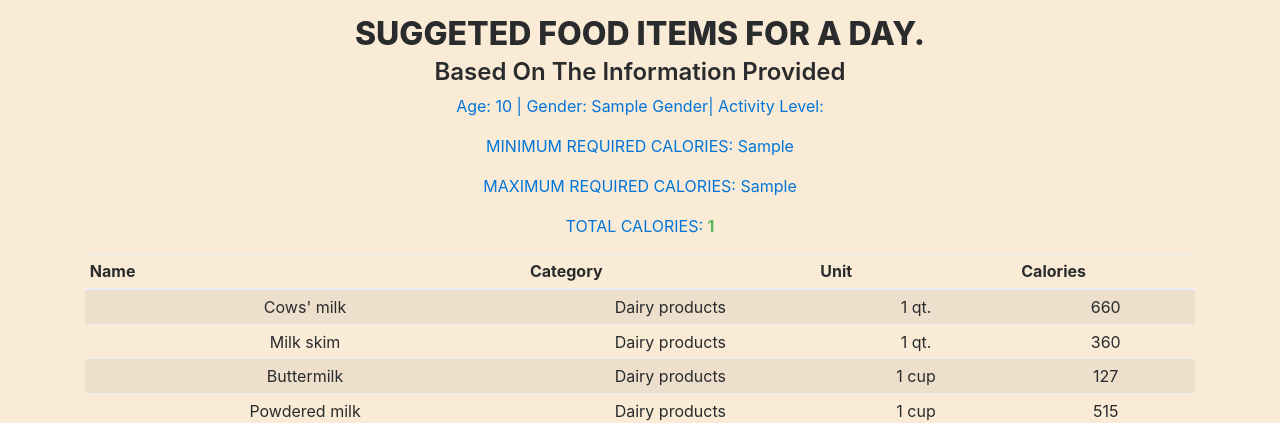
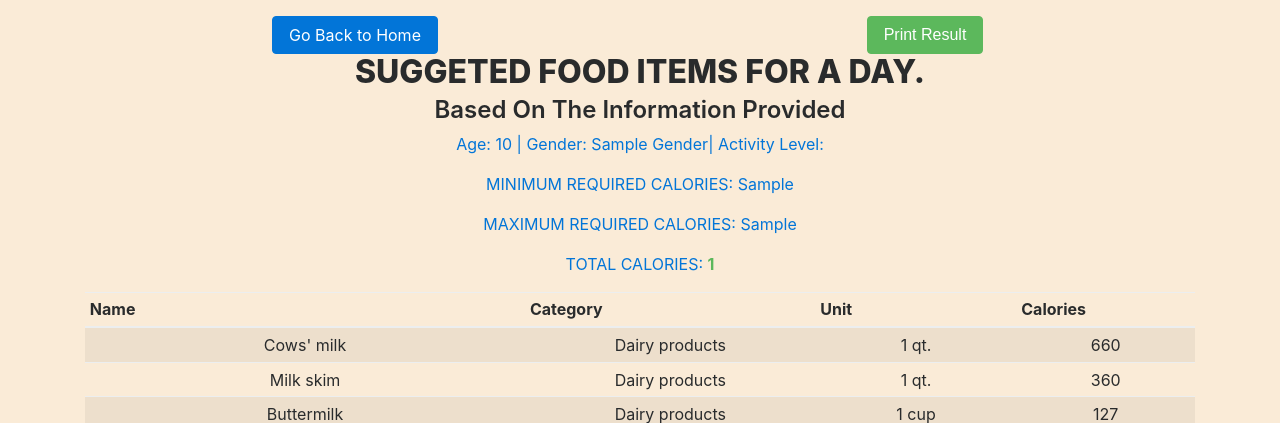
Before and after one commit to Ismail-muhammad123/expert_nutritionist_system, a Django app: template nutrition_schedule/templates/nutrition_schedule/result.html in a window 1280 px wide. Shown: the top 423 px of the page. Run offline with Django 3.2, Linux system fonts and the light colour scheme; data comes from the database, SQL or seed files in the repository; the template is opened without the code that fills it: values that come from a table or form of the project are taken from there, most other values are stand-ins (such as "Sample title", 1, 10 or a date in 2020).

Commit message:
added back button and print button

```diff
--- a/nutrition_schedule/templates/nutrition_schedule/base.html
+++ b/nutrition_schedule/templates/nutrition_schedule/base.html
@@ -17,6 +17,7 @@
       href="https://getbootstrap.com/docs/4.0/dist/css/bootstrap.min.css"
       rel="stylesheet"
     />
+
     <style>
       body {
         background-color: antiquewhite;
@@ -32,6 +33,22 @@
       }
     </style>
   </head>
-  {% block content %} {% endblock %}
-  <body class="text-center"></body>
+  <body class="text-center">
+    {% block content %} {% endblock %}
+  </body>
+  <script
+    src="https://code.jquery.com/jquery-3.6.0.min.js"
+    integrity="sha256-/xUj+3OJU5yExlq6GSYGSHk7tPXikynS7ogEvDej/m4="
+    crossorigin="anonymous"
+  ></script>
+  <script>
+    $('#print-result-btn').click(function () {
+      $('#back-btn').hide()
+      $('#print-result-btn').hide()
+      window.print()
+      $('#back-btn').show()
+      $('#print-result-btn').show()
+      return false
+    })
+  </script>
 </html>
--- a/nutrition_schedule/templates/nutrition_schedule/result.html
+++ b/nutrition_schedule/templates/nutrition_schedule/result.html
@@ -1,5 +1,15 @@
 {% extends './base.html' %} {% block content %}
 <div class="container">
+  <div class="row">
+    <div class="col-6">
+      <a id="back-btn" href="/" class="btn btn-primary">Go Back to Home</a>
+    </div>
+    <div class="col-6">
+      <button id="print-result-btn" class="btn btn-success">
+        Print Result
+      </button>
+    </div>
+  </div>
   <h2 class="text-uppercase">Suggeted Food Items for a Day.</h2>
   <h3 class="text-capitalize">Based on the information provided</h3>
   <div class="text-center text-primary">
```
